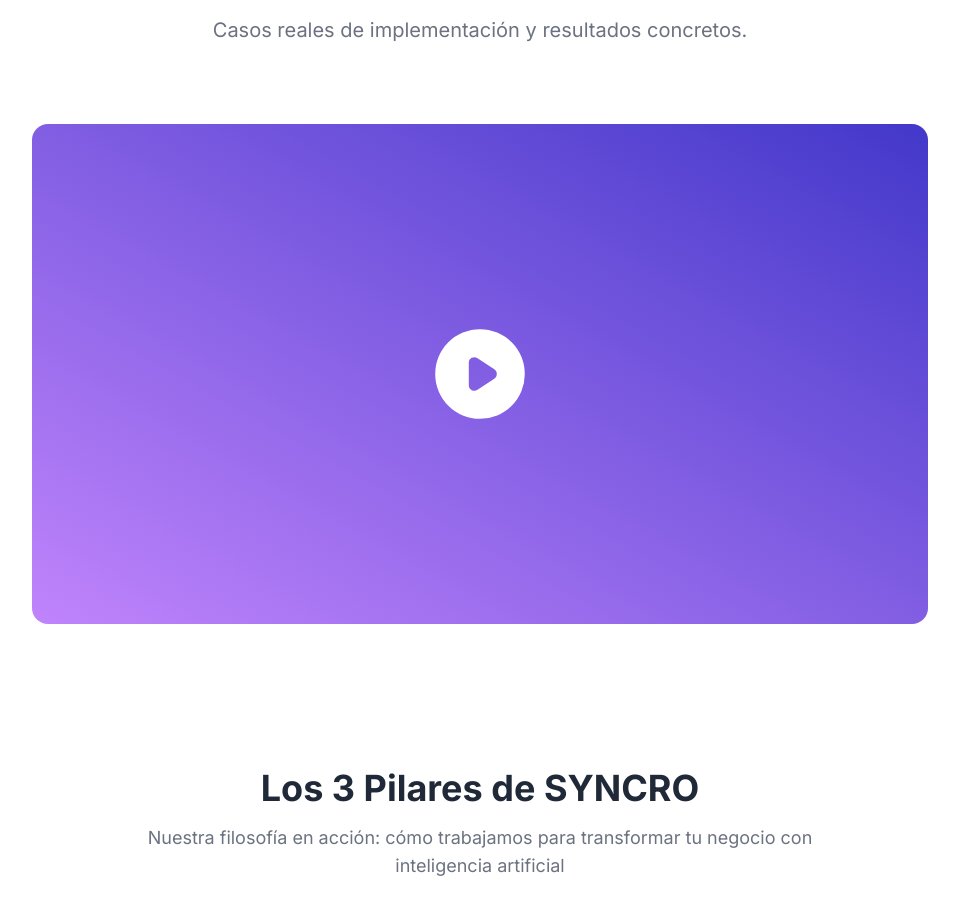
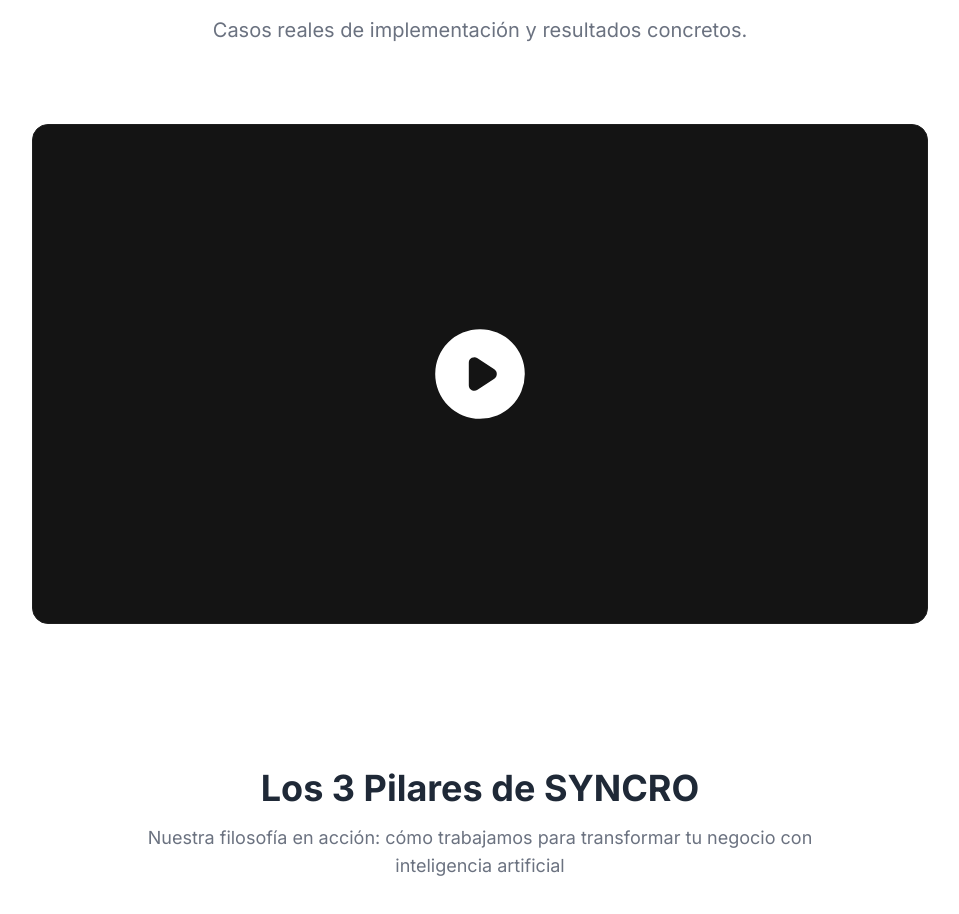
Before and after one commit to emiperaltaok/syncro-landing, a Next.js app: page / in a window 1280 px wide. Shown: the part 1769-2683 px from the top of the page, without its empty margins (160-1119 px from the left). Built offline with nearby package versions, Linux system fonts and the light colour scheme.

Commit message:
design: video component off-black

```diff
--- a/src/components/Video.tsx
+++ b/src/components/Video.tsx
@@ -13,7 +13,7 @@ export function Video({ videoId }: Readonly<VideoProps>) {
 
   return (
     <Container>
-      <div className="relative w-full h-[500px] max-w-4xl mx-auto overflow-hidden lg:mb-20 rounded-2xl bg-indigo-300 cursor-pointer bg-gradient-to-tr from-purple-400 to-indigo-700">
+      <div className="relative w-full h-[500px] max-w-4xl mx-auto overflow-hidden lg:mb-20 rounded-2xl cursor-pointer bg-[#141414] border border-[#1e1e1e]">
         {!playVideo && (
           <button
             onClick={() => setPlayVideo(!playVideo)}
```
